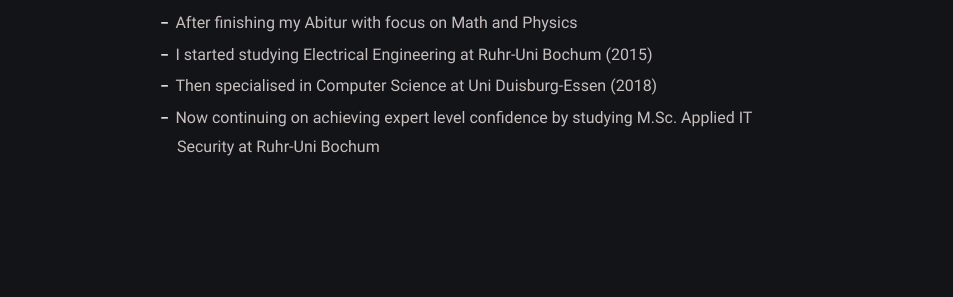
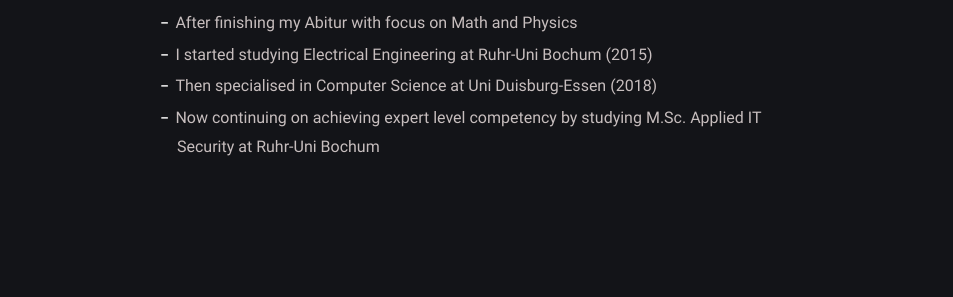
Before and after one commit to securebitAsif/fabulous-jupiter-8f84d, a Jekyll site: the page built from about.md, in a window 1280 px wide. Shown: the part 1043-1340 px from the top of the page, without its empty margins (163-1116 px from the left). Built offline with Jekyll 4.4.1, drawn with Linux system fonts in a browser that asks for light colours.

Commit message:
about.md: changed

```diff
--- a/about.md
+++ b/about.md
@@ -26,4 +26,4 @@ comments: false
 - After finishing my Abitur with focus on Math and Physics
 - I started studying Electrical Engineering at Ruhr-Uni Bochum (2015)
 - Then specialised in Computer Science at Uni Duisburg-Essen (2018)
-- Now continuing on achieving expert level confidence  by studying M.Sc. Applied IT Security at Ruhr-Uni Bochum
+- Now continuing on achieving expert level competency by studying M.Sc. Applied IT Security at Ruhr-Uni Bochum
```
